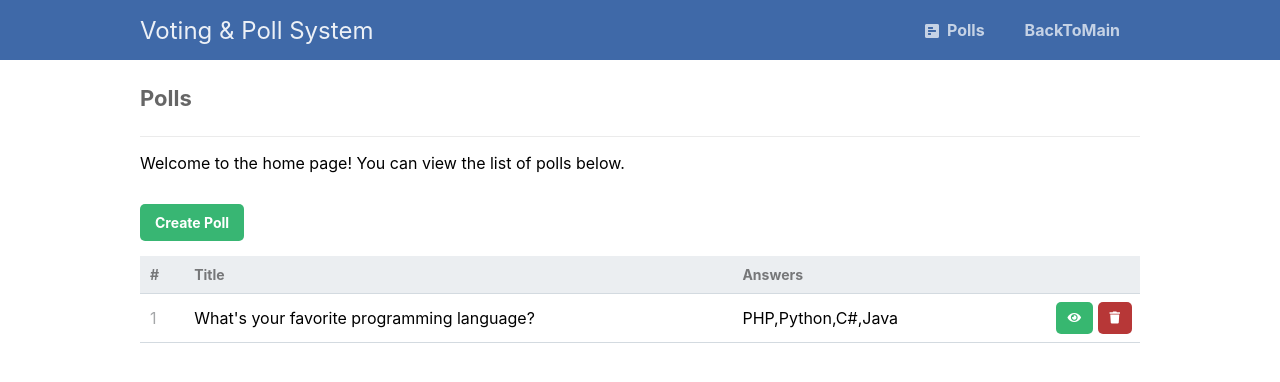
After one commit to Mirmil6969/TechnoDemokracja, a PHP site: page /Projekt/Voting/index.php in a window 1280 px wide. The commit adds this page. Shown: the top 382 px of the page. Run offline with PHP 8.4, Linux system fonts and the light colour scheme; data comes from the database, SQL or seed files in the repository.

Commit message:
VotingSystem
Nowa baza danych, z systemem do głosowania, zmiany w indexie

```diff
--- /dev/null
+++ b/Projekt/Voting/functions.php
@@ -0,0 +1,44 @@
+<?php
+function pdo_connect_mysql() {
+    // Update the details below with your MySQL details
+    $DATABASE_HOST = 'localhost';
+    $DATABASE_USER = 'root';
+    $DATABASE_PASS = '';
+    $DATABASE_NAME = 'phppoll';
+    try {
+    	return new PDO('mysql:host=' . $DATABASE_HOST . ';dbname=' . $DATABASE_NAME . ';charset=utf8', $DATABASE_USER, $DATABASE_PASS);
+    } catch (PDOException $exception) {
+    	// If there is an error with the connection, stop the script and display the error.
+    	exit('Failed to connect to database!');
+    }
+}
+// Template header, feel free to customize it, but DO NOT INDENT THE PHP CODE
+function template_header($title) {
+    // DO NOT INDENT THE BELOW PHP CODE OR YOU WILL ENCOUNTER ISSUES
+    echo <<<EOT
+    <!DOCTYPE html>
+    <html>
+        <head>
+            <meta charset="utf-8">
+            <title>$title</title>
+            <link href="style.css" rel="stylesheet" type="text/css">
+            <link rel="stylesheet" href="https://use.fontawesome.com/releases/v5.7.1/css/all.css">
+        </head>
+        <body>
+        <nav class="navtop">
+            <div>
+                <h1>Voting & Poll System</h1>
+                <a href="index.php"><i class="fas fa-poll-h"></i>Polls</a>
+                <a href="../index.php">BackToMain</a>
+            </div>
+        </nav>
+    EOT;
+    }
+    // Template footer
+function template_footer() {
+    // DO NOT INDENT THE PHP CODE
+    echo <<<EOT
+        </body>
+    </html>
+    EOT;
+    }
--- /dev/null
+++ b/Projekt/Voting/index.php
@@ -0,0 +1,41 @@
+<?php
+// Include the function file
+include 'functions.php';
+// Connect to MySQL
+$pdo = pdo_connect_mysql();
+// MySQL query that retrieves all the polls and poll answers
+$stmt = $pdo->query('SELECT p.*, GROUP_CONCAT(pa.title ORDER BY pa.id) AS answers FROM polls p LEFT JOIN poll_answers pa ON pa.poll_id = p.id GROUP BY p.id');
+$polls = $stmt->fetchAll(PDO::FETCH_ASSOC);
+?>
+<?=template_header('Polls')?>
+
+<div class="content home">
+	<h2>Polls</h2>
+	<p>Welcome to the home page! You can view the list of polls below.</p>
+	<a href="create.php" class="create-poll">Create Poll</a>
+	<table>
+        <thead>
+            <tr>
+                <td>#</td>
+                <td>Title</td>
+				<td>Answers</td>
+                <td></td>
+            </tr>
+        </thead>
+        <tbody>
+            <?php foreach($polls as $poll): ?>
+            <tr>
+                <td><?=$poll['id']?></td>
+                <td><?=$poll['title']?></td>
+				<td><?=$poll['answers']?></td>
+                <td class="actions">
+					<a href="vote.php?id=<?=$poll['id']?>" class="view" title="View Poll"><i class="fas fa-eye fa-xs"></i></a>
+                    <a href="delete.php?id=<?=$poll['id']?>" class="trash" title="Delete Poll"><i class="fas fa-trash fa-xs"></i></a>
+                </td>
+            </tr>
+            <?php endforeach; ?>
+        </tbody>
+    </table>
+</div>
+
+<?=template_footer()?>
--- /dev/null
+++ b/Projekt/Voting/style.css
@@ -0,0 +1,252 @@
+* {
+    box-sizing: border-box;
+    font-family: -apple-system, BlinkMacSystemFont, "segoe ui", roboto, oxygen, ubuntu, cantarell, "fira sans", "droid sans", "helvetica neue", Arial, sans-serif;
+    font-size: 16px;
+    -webkit-font-smoothing: antialiased;
+    -moz-osx-font-smoothing: grayscale;
+}
+body {
+    background-color: #FFFFFF;
+    margin: 0;
+}
+.navtop {
+    background-color: #3f69a8;
+    height: 60px;
+    width: 100%;
+    border: 0;
+}
+.navtop div {
+    display: flex;
+    margin: 0 auto;
+    width: 1000px;
+    height: 100%;
+}
+.navtop div h1, .navtop div a {
+    display: inline-flex;
+    align-items: center;
+}
+.navtop div h1 {
+    flex: 1;
+    font-size: 24px;
+    padding: 0;
+    margin: 0;
+    color: #ecf0f6;
+    font-weight: normal;
+}
+.navtop div a {
+    padding: 0 20px;
+    text-decoration: none;
+    color: #c5d2e5;
+    font-weight: bold;
+}
+.navtop div a i {
+    padding: 2px 8px 0 0;
+}
+.navtop div a:hover {
+    color: #ecf0f6;
+}
+.content {
+    width: 1000px;
+    margin: 0 auto;
+}
+.content h2 {
+    margin: 0;
+    padding: 25px 0;
+    font-size: 22px;
+    border-bottom: 1px solid #ebebeb;
+    color: #666666;
+}
+.home .create-poll {
+    display: inline-block;
+    text-decoration: none;
+    background-color: #38b673;
+    font-weight: bold;
+    font-size: 14px;
+    border-radius: 5px;
+    color: #FFFFFF;
+    padding: 10px 15px;
+    margin: 15px 0;
+}
+.home .create-poll:hover {
+    background-color: #32a367;
+}
+.home table {
+    width: 100%;
+    padding-top: 30px;
+    border-collapse: collapse;
+}
+.home table thead {
+    background-color: #ebeef1;
+    border-bottom: 1px solid #d3dae0;
+}
+.home table thead td {
+    padding: 10px;
+    font-weight: bold;
+    color: #767779;
+    font-size: 14px;
+}
+.home table tbody tr {
+    border-bottom: 1px solid #d3dae0;
+}
+.home table tbody tr:nth-child(even) {
+    background-color: #fbfcfc;
+}
+.home table tbody tr:hover {
+    background-color: #376ab7;
+}
+.home table tbody tr:hover td {
+    color: #FFFFFF;
+}
+.home table tbody tr:hover td:nth-child(1) {
+    color: #FFFFFF;
+}
+.home table tbody tr td {
+    padding: 10px;
+}
+.home table tbody tr td:nth-child(1) {
+    color: #a5a7a9;
+}
+.home table tbody tr td.actions {
+    padding: 8px;
+    text-align: right;
+}
+.home table tbody tr td.actions .view, .home table tbody tr td.actions .edit, .home table tbody tr td.actions .trash {
+    display: inline-flex;
+    text-align: right;
+    text-decoration: none;
+    color: #FFFFFF;
+    padding: 10px 12px;
+    border-radius: 5px;
+}
+.home table tbody tr td.actions .trash {
+    background-color: #b73737;
+}
+.home table tbody tr td.actions .trash:hover {
+    background-color: #a33131;
+}
+.home table tbody tr td.actions .edit {
+    background-color: #37afb7;
+}
+.home table tbody tr td.actions .edit:hover {
+    background-color: #319ca3;
+}
+.home table tbody tr td.actions .view {
+    background-color: #37b770;
+}
+.home table tbody tr td.actions .view:hover {
+    background-color: #31a364;
+}
+.update form {
+    padding: 15px 0;
+    display: flex;
+    flex-flow: column;
+    width: 400px;
+}
+.update form label {
+    display: inline-flex;
+    width: 100%;
+    padding: 10px 0;
+    margin-right: 25px;
+}
+.update form input, .update form textarea {
+    padding: 10px;
+    width: 100%;
+    margin-right: 25px;
+    margin-bottom: 15px;
+    border: 1px solid #cccccc;
+}
+.update form textarea {
+    height: 200px;
+}
+.update form input[type="submit"] {
+    display: block;
+    background-color: #38b673;
+    border: 0;
+    font-weight: bold;
+    font-size: 14px;
+    color: #FFFFFF;
+    cursor: pointer;
+    width: 200px;
+    margin-top: 15px;
+    border-radius: 5px;
+}
+.update form input[type="submit"]:hover {
+    background-color: #32a367;
+}
+.delete .yesno {
+    display: flex;
+}
+.delete .yesno a {
+    display: inline-block;
+    text-decoration: none;
+    background-color: #38b673;
+    font-weight: bold;
+    color: #FFFFFF;
+    padding: 10px 15px;
+    margin: 15px 10px 15px 0;
+    border-radius: 5px;
+}
+.delete .yesno a:hover {
+    background-color: #32a367;
+}
+.poll-vote form {
+    display: flex;
+    flex-flow: column;
+}
+.poll-vote form label {
+    padding-bottom: 10px;
+}
+.poll-vote form input[type="radio"] {
+    transform: scale(1.1);
+}
+.poll-vote form input[type="submit"], .poll-vote form a {
+    display: inline-block;
+    padding: 8px;
+    border-radius: 5px;
+    background-color: #38b673;
+    border: 0;
+    font-weight: bold;
+    font-size: 14px;
+    color: #FFFFFF;
+    cursor: pointer;
+    width: 150px;
+    margin-top: 15px;
+}
+.poll-vote form input[type="submit"]:hover, .poll-vote form a:hover {
+    background-color: #32a367;
+}
+.poll-vote form a {
+    text-align: center;
+    text-decoration: none;
+    background-color: #37afb7;
+    margin-left: 5px;
+}
+.poll-vote form a:hover {
+    background-color: #319ca3;
+}
+.poll-result .wrapper {
+    display: flex;
+    flex-flow: column;
+}
+.poll-result .wrapper .poll-question {
+    width: 50%;
+    padding-bottom: 5px;
+}
+.poll-result .wrapper .poll-question p {
+    margin: 0;
+    padding: 5px 0;
+}
+.poll-result .wrapper .poll-question p span {
+    font-size: 14px;
+}
+.poll-result .wrapper .poll-question .result-bar {
+    display: flex;
+    height: 25px;
+    min-width: 5%;
+    background-color: #38b673;
+    border-radius: 5px;
+    font-size: 14px;
+    color: #FFFFFF;
+    justify-content: center;
+    align-items: center;
+}
--- a/Projekt/index.php
+++ b/Projekt/index.php
@@ -26,7 +26,7 @@ if(!isset($_SESSION["loggedin"]) || $_SESSION["loggedin"] !== true){
 <aside class="sticky">
   <ul>
     <li>Home Page</li>
-    <li>ACTUALY VOTING</li>
+    <li><a href = "Voting/index.php">ACTUALY VOTING </a></li>
     <li>Incomming Events</li>
     <li>Contact</li>
     <li class="hide top"><a href="#">Back To Top</a></li>
```
Also changed, not shown: Projekt/Voting/create.php (added, +47 -0 lines), Projekt/Voting/delete.php (added, +50 -0 lines), Projekt/Voting/result.php (added, +49 -0 lines), Projekt/Voting/vote.php (added, +54 -0 lines), Projekt/style.css (line endings or trailing spaces), 1 other file.
